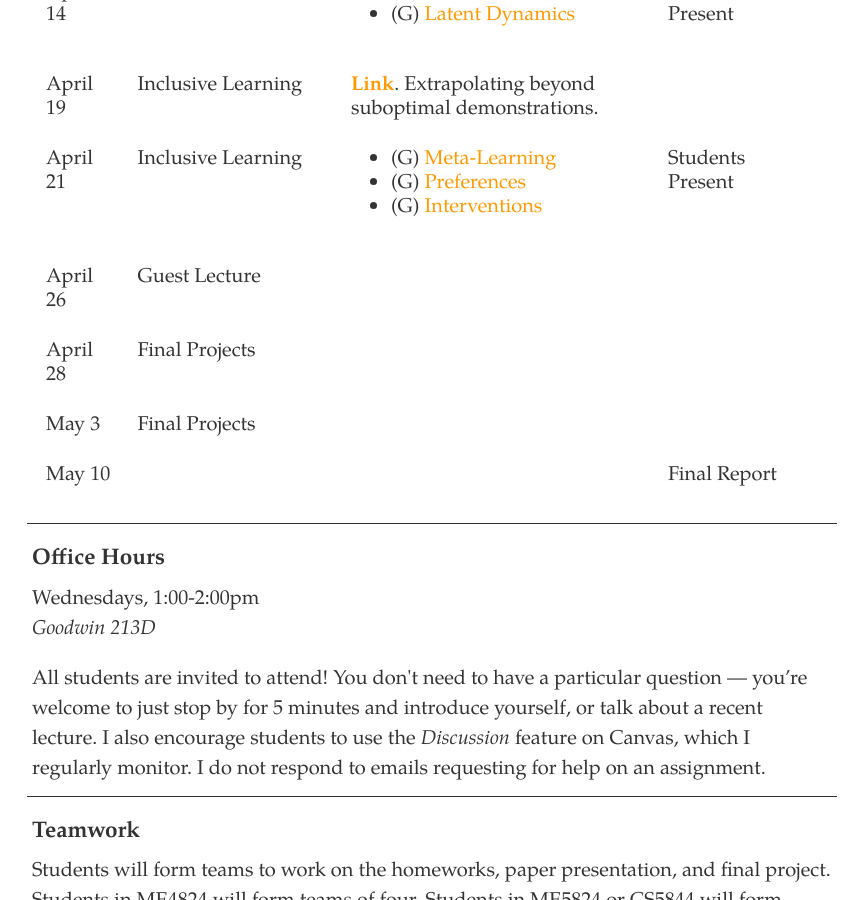
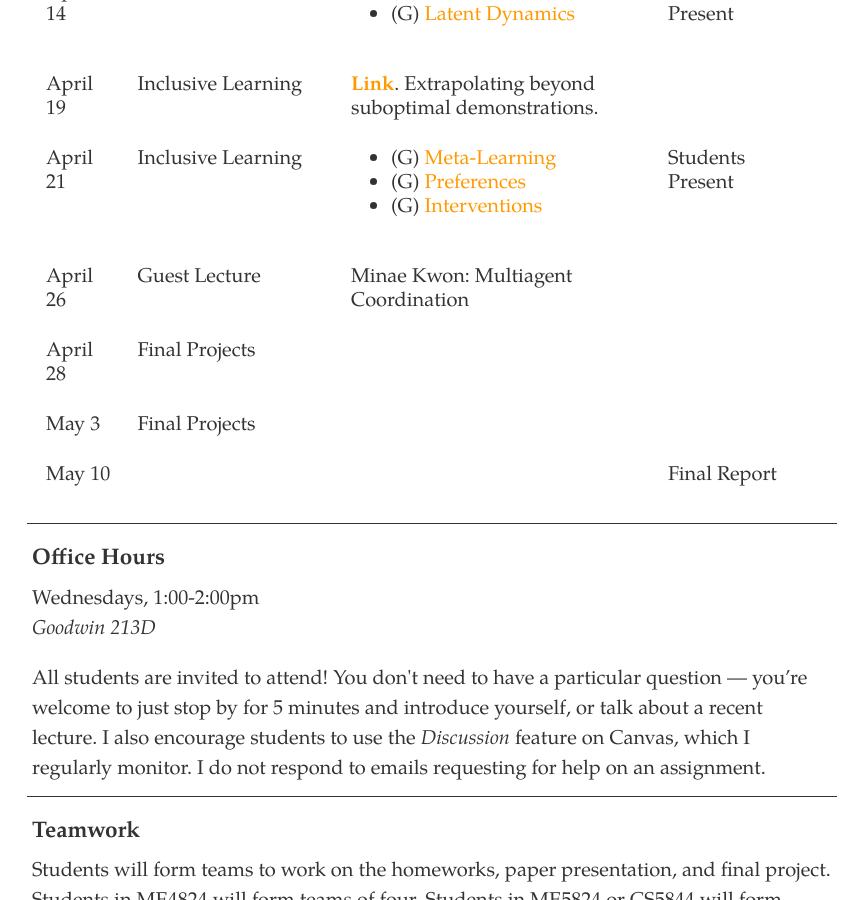
Before and after one commit to dylan-losey/dylan-losey.github.io, a Jekyll site: the page built from me5824-spring22.html, in a window 1280 px wide and 900 px high, scrolled down 3929 px. Shown: the whole window, without its empty margins (208-1068 px from the left). Built offline with Jekyll 4.4.1, drawn with Linux system fonts in a browser that asks for light colours; nearby versions of some CDN libraries.

Commit message:
minae lecture

```diff
--- a/me5824-spring22.html
+++ b/me5824-spring22.html
@@ -380,7 +380,7 @@ tags: me5824-spring2022
     <tr>
       <td>April 26</td>
       <td>Guest Lecture</td>
-      <td></td>
+      <td>Minae Kwon: Multiagent Coordination</td>
       <td></td>
     </tr>
     <tr>
```
